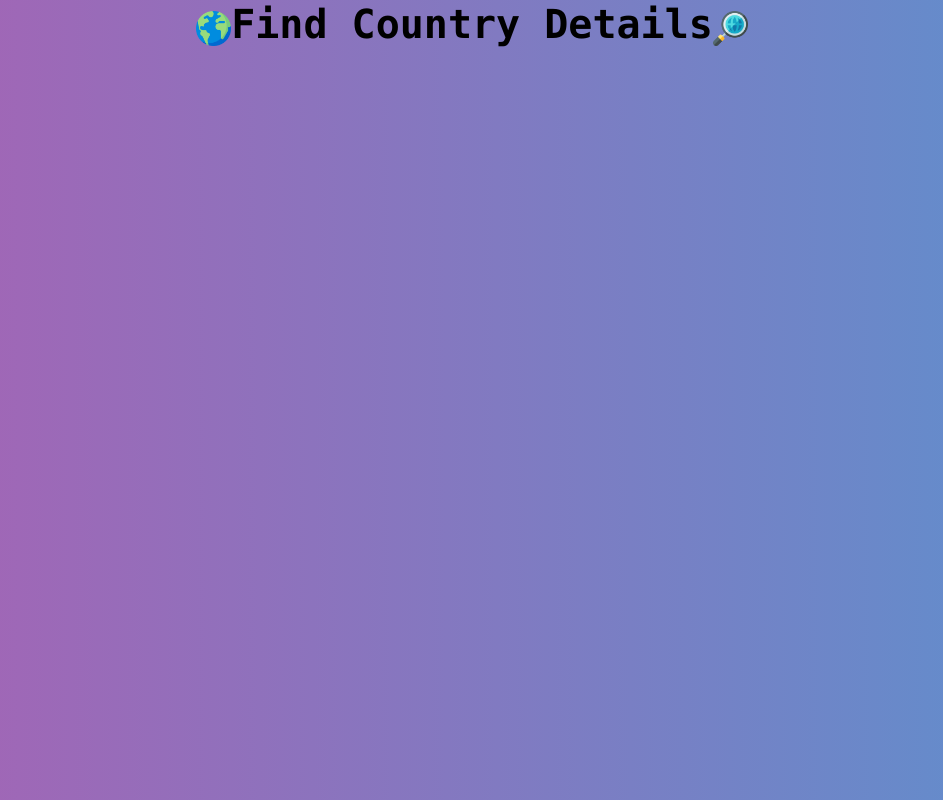
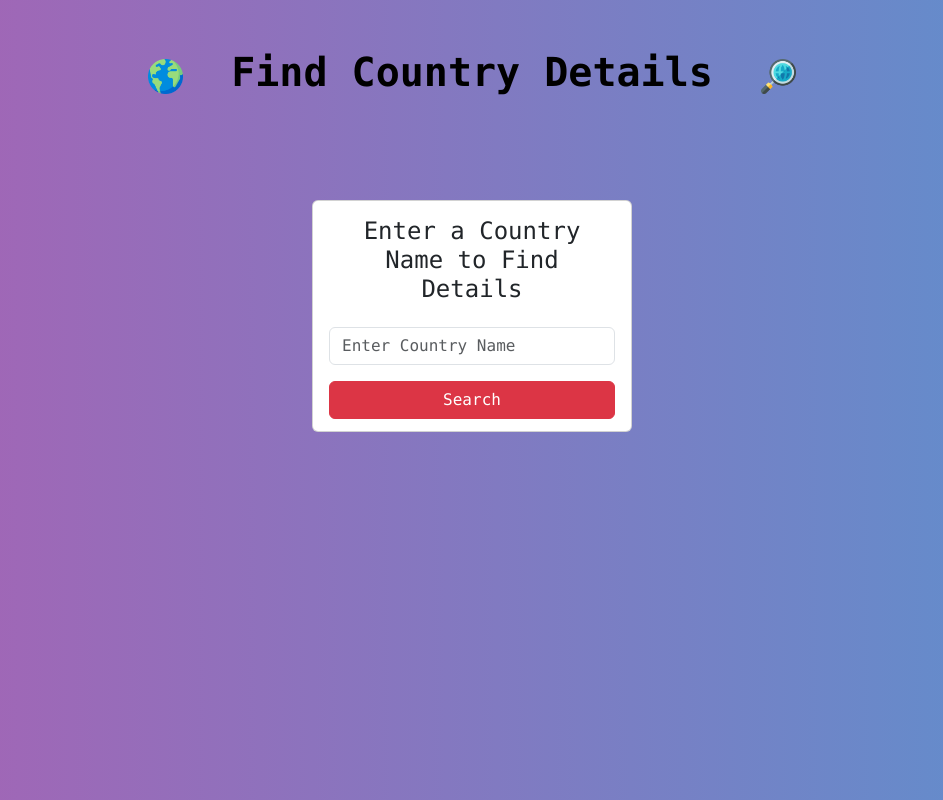
Before and after one commit to Himidiri/find-country, a plain HTML site: page index.html in a window 1280 px wide. Shown: the whole page, without its empty margins (168-1111 px from the left). Drawn offline with nearby package versions, Linux system fonts and the light colour scheme.

Commit message:
Added Search Form

```diff
--- a/css/style.css
+++ b/css/style.css
@@ -9,13 +9,13 @@ html {
 }
 
 body {
-  background-image: linear-gradient(
-    to right,
-    rgb(169, 97, 179),
-    rgb(92, 145, 206)
-  );
+  background-image: linear-gradient(to right, rgb(169, 97, 179), rgb(92, 145, 206));
 }
 
 .icon {
   width: 35px;
 }
+
+.card-body {
+  height: 230px;
+}
--- a/index.html
+++ b/index.html
@@ -1,28 +1,39 @@
 <!DOCTYPE html>
 <html lang="en">
+
 <head>
   <meta charset="UTF-8" />
   <meta name="viewport" content="width=device-width, initial-scale=1.0" />
   <link rel="stylesheet" href="css/style.css" />
-    <link
-      href="https://cdn.jsdelivr.net/npm/bootstrap@5.3.3/dist/css/bootstrap.min.css"
-      rel="stylesheet"
-      integrity="sha384-QWTKZyjpPEjISv5WaRU9OFeRpok6YctnYmDr5pNlyT2bRjXh0JMhjY6hW+ALEwIH"
-      crossorigin="anonymous"
-    />
+  <link href="https://cdn.jsdelivr.net/npm/bootstrap@5.3.3/dist/css/bootstrap.min.css" rel="stylesheet"
+    integrity="sha384-QWTKZyjpPEjISv5WaRU9OFeRpok6YctnYmDr5pNlyT2bRjXh0JMhjY6hW+ALEwIH" crossorigin="anonymous" />
   <title>Find Country</title>
 </head>
 
 <body class="font-monospace text-black">
-    <header class="d-flex align-items-center justify-content-center g-5">
+  <!-- Header -->
+  <header class="d-flex flex-column align-items-center justify-content-center text-center py-5">
+    <div class="d-flex align-items-center">
       <img class="icon" src="images/icons/earth.png" alt="Earth" />
-      <h1 class="fw-bold m-xxl-5">Find Country Details</h1>
+      <h1 class="fw-bold mx-5">Find Country Details</h1>
       <img class="icon" src="images/icons/loupe.png" alt="search" />
+    </div>
   </header>
-    <script
-      src="https://cdn.jsdelivr.net/npm/bootstrap@5.3.3/dist/js/bootstrap.bundle.min.js"
+
+  <!-- Search Form -->
+  <div class="d-flex justify-content-center mt-5">
+    <div class="card text-center w-25">
+      <div class="card-body">
+        <h4 class="card-title mb-4">Enter a Country Name to Find Details</h4>
+        <input type="text" class="form-control mb-3" placeholder="Enter Country Name" />
+        <a href="#" class="btn btn-danger w-100">Search</a>
+      </div>
+    </div>
+  </div>
+
+  <script src="https://cdn.jsdelivr.net/npm/bootstrap@5.3.3/dist/js/bootstrap.bundle.min.js"
     integrity="sha384-YvpcrYf0tY3lHB60NNkmXc5s9fDVZLESaAA55NDzOxhy9GkcIdslK1eN7N6jIeHz"
-      crossorigin="anonymous"
-    ></script>
+    crossorigin="anonymous"></script>
 </body>
+
 </html>
```
Lines whose indentation alone changed are shown as unchanged.
